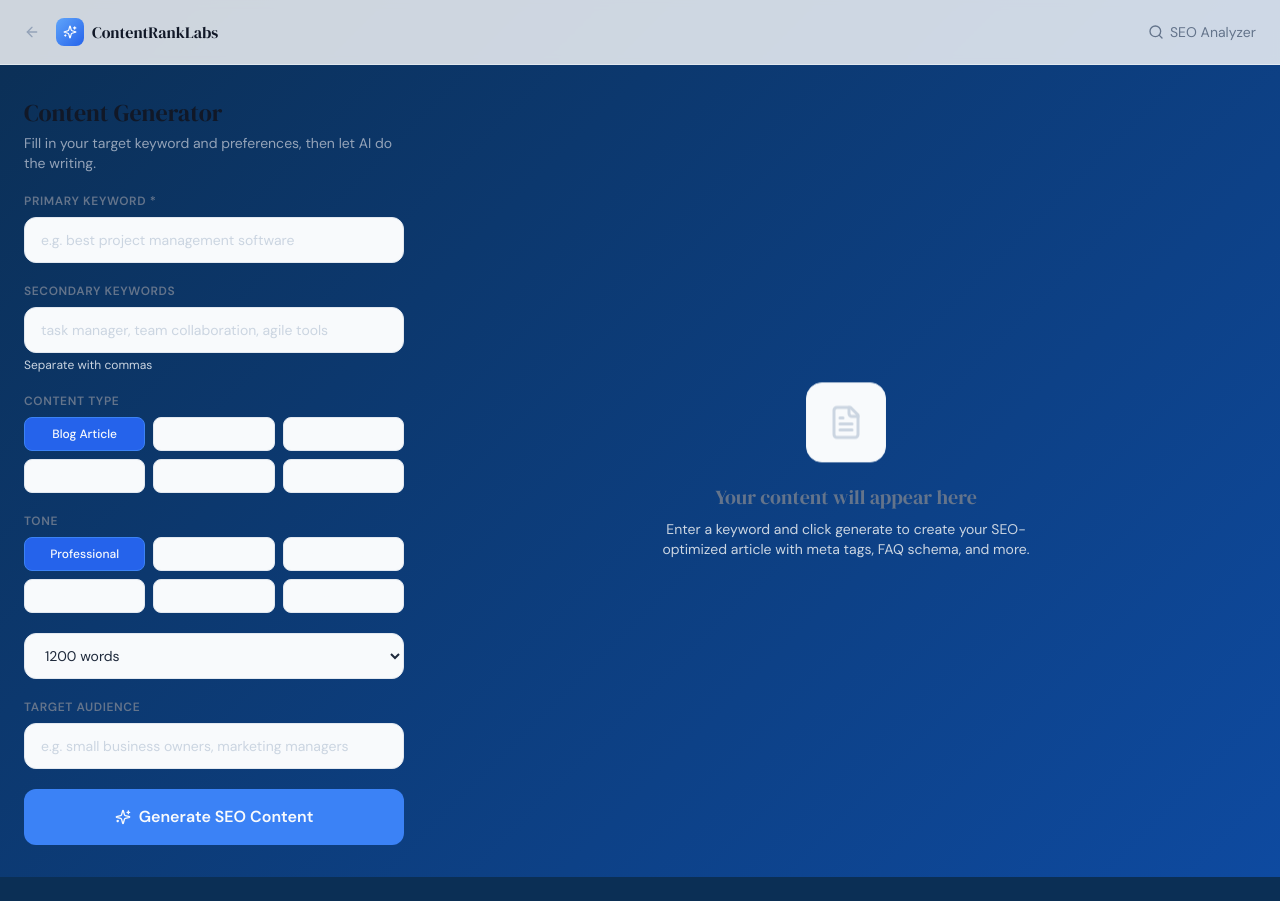
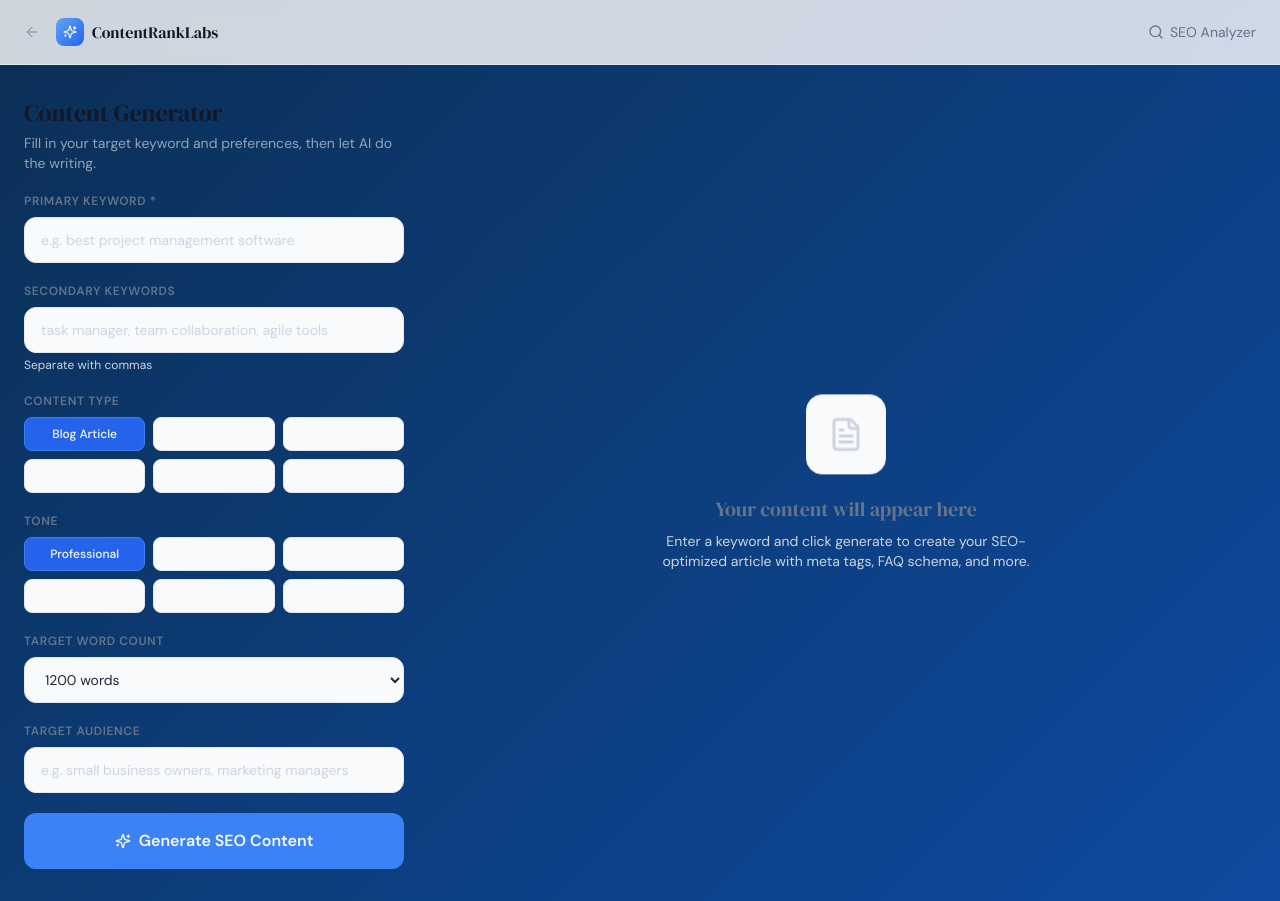
Before and after one commit to Dixitsoni/seo, a Next.js app: page /dashboard in a window 1280 px wide. Before the commit the page ends 877 px from the top, so only its background shows below. Built offline with nearby package versions, Linux system fonts and the light colour scheme.

Commit message:
initialize Project

```diff
--- a/app/dashboard/page.tsx
+++ b/app/dashboard/page.tsx
@@ -159,7 +159,7 @@ function DashboardClient() {
       <nav className="border-b border-surface-800/60 backdrop-blur-sm sticky top-0 z-50 bg-surface-950/80">
         <div className="max-w-7xl mx-auto px-6 h-16 flex items-center justify-between">
           <div className="flex items-center gap-4">
-            <Link href="/" className="text-surface-500 hover:text-surface-300 transition-colors">
+            <Link href="/" aria-label="Go back home" className="text-surface-500 hover:text-surface-300 transition-colors">
               <ArrowLeft className="w-4 h-4" />
             </Link>
             <div className="flex items-center gap-2">
@@ -248,8 +248,9 @@ function DashboardClient() {
 
             {/* Word count */}
             <div>
-              {/* <label className="block text-xs font-semibold text-surface-400 uppercase tracking-wider mb-2">Target Word Count</label> */}
+              <label htmlFor="word-count" className="block text-xs font-semibold text-surface-400 uppercase tracking-wider mb-2">Target Word Count</label>
               <select
+                id="word-count"
                 value={form.wordCount}
                 onChange={e => setForm(p => ({ ...p, wordCount: e.target.value }))}
                 className="w-full bg-surface-900 border border-surface-700 rounded-xl px-4 py-3 text-surface-100 focus:outline-none focus:border-brand-600 transition-colors text-sm"
--- a/app/page.tsx
+++ b/app/page.tsx
@@ -123,7 +123,7 @@ export default function HomePage() {
             return (
               <Link key={title} href={href} className={`block p-6 rounded-2xl border ${bg} hover:scale-[1.02] transition-transform shadow-lg hover:shadow-2xl hover:border-white/40 cursor-pointer`}>
                 <div className={`${color} mb-4`}>
-                  <Icon className="w-6 h-6" />
+                  <Icon className="w-6 h-6"/>
                 </div>
                 <h3 className="font-semibold text-white dark:text-surface-50 mb-2">{title}</h3>
                 <p className={`text-sm ${color} dark:text-surface-300 leading-relaxed`}>{desc}</p>
```
